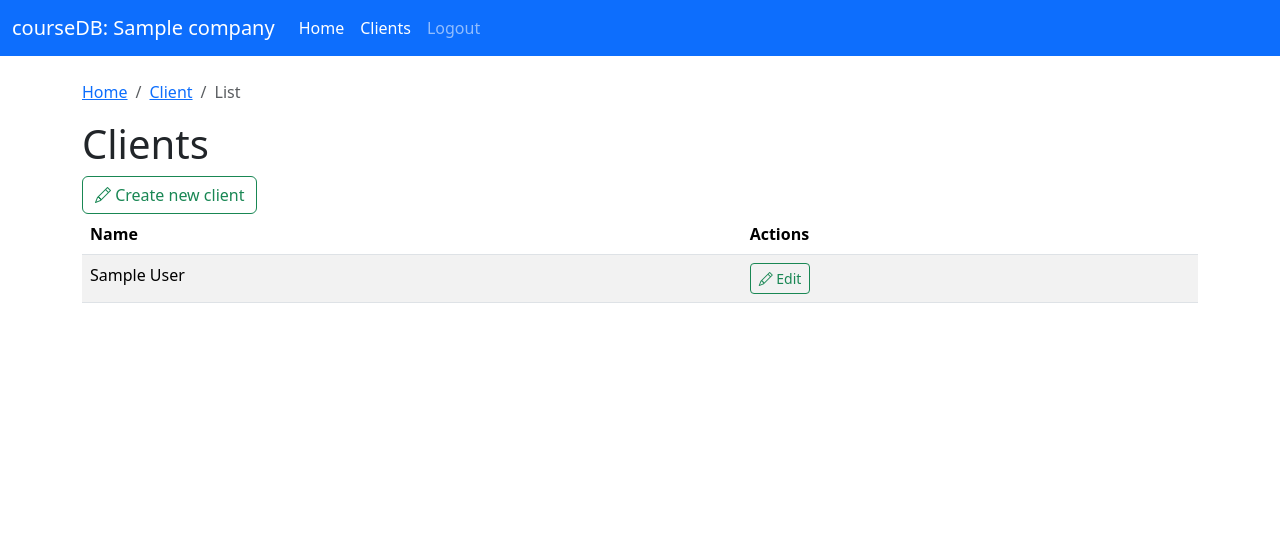
After one commit to wachjose88/courseDB, a Django app: page /client/list in a window 1280 px wide. The commit adds this page. Shown: the top 543 px of the page. Run offline with Django 5.2, Linux system fonts and the light colour scheme; a user stored in the database is signed in; tables that the repository leaves empty hold one stand-in row (values such as "Sample post"); some libraries are stand-ins or nearby versions.

Commit message:
form template, create edit client

```diff
--- a/coursedb/core/models.py
+++ b/coursedb/core/models.py
@@ -177,6 +177,13 @@ class Client(AddressMixin, EMailMixin, PhoneMixin):
         verbose_name=_('Family')
     )
 
+    company = models.ForeignKey(
+        Company,
+        related_name='clients',
+        on_delete=models.CASCADE,
+        verbose_name=_('Company')
+    )
+
     def name(self):
         return f'{self.first_name} {self.last_name}'
 
--- a/coursedb/core/templates/base.html
+++ b/coursedb/core/templates/base.html
@@ -8,7 +8,7 @@
         <meta name="viewport" content="width=device-width, initial-scale=1">
         <title>
             {% block title %}Home{% endblock %}
-            - {% translate 'courseDB' %}
+            :: {% translate 'courseDB' %}
         </title>
         <link href="{% static 'css/bootstrap.min.css' %}" rel="stylesheet" crossorigin="anonymous">
         <link href="{% static 'css/bootstrap-icons.min.css' %}" rel="stylesheet" crossorigin="anonymous">
--- a/coursedb/core/templates/core/base.html
+++ b/coursedb/core/templates/core/base.html
@@ -15,7 +15,13 @@
                 <div class="collapse navbar-collapse" id="navbarNav">
                     <ul class="navbar-nav">
                         <li class="nav-item">
-                            <a class="nav-link active" aria-current="page" href="#">Home</a>
+                            <a class="nav-link active" aria-current="page" href="{% url 'core.index' %}">
+                                {% translate 'Home' %}</a>
+                        </li>
+                        <li class="nav-item">
+                            <a class="nav-link active" href="{% url 'core.client.list' %}">
+                                {% translate 'Clients' %}
+                            </a>
                         </li>
                         <li class="nav-item">
                             <form action="{% url 'logout' %}" method="post">
@@ -31,7 +37,7 @@
         </nav>
     </header>
 
-    <main class="container mt-4">
+    <main class="container mt-4 mb-5">
         <nav aria-label="breadcrumb">
             <ol class="breadcrumb">
                 {% block breadcrumb %}
--- /dev/null
+++ b/coursedb/core/templates/core/clients/list.html
@@ -0,0 +1,46 @@
+{% extends 'core/base.html' %}
+{% load i18n %}
+
+{% block title %}
+    {% translate 'List :: Clients' %}
+{% endblock %}
+
+{% block breadcrumb %}
+    {{ block.super }}
+    <li class="breadcrumb-item"><a href="{% url 'core.client.list' %}">
+        {% translate 'Client' %}
+    </a></li>
+    <li class="breadcrumb-item active" aria-current="page">
+        {% translate 'List' %}
+    </li>
+{% endblock %}
+
+{% block content %}
+    <h1>{% translate 'Clients' %}</h1>
+
+    <a href="{% url 'core.client.create' %}" class="btn btn-outline-success">
+        <i class="bi bi-pencil"></i> {% translate 'Create new client' %}
+    </a>
+
+    <table class="table table-striped table-hover">
+        <thead>
+            <tr>
+                <th>{% translate 'Name' %}</th>
+                <th>{% translate 'Actions' %}</th>
+            </tr>
+        </thead>
+        <tbody>
+            {% for client in clients %}
+                <tr>
+                    <td>{{ client.name }}</td>
+                    <td>
+                        <a href="{% url 'core.client.edit' client_id=client.id %}"
+                                class="btn btn-outline-success btn-sm">
+                            <i class="bi bi-pencil"></i> {% translate 'Edit' %}
+                        </a>
+                    </td>
+                </tr>
+            {% endfor %}
+        </tbody>
+    </table>
+{% endblock %}
--- a/coursedb/core/urls.py
+++ b/coursedb/core/urls.py
@@ -1,10 +1,15 @@
 from django.urls import path
 
-from core.views import base
+from core.views import base, clients
 from django.contrib.auth import views as av
 
 urlpatterns = [
     path('', base.index, name='core.index'),
+    path('client/list', clients.client_list, name='core.client.list'),
+    path('client/create', clients.client_create_edit,
+         name='core.client.create'),
+    path('client/<int:client_id>/edit', clients.client_create_edit,
+         name='core.client.edit'),
 
     path("login/", av.LoginView.as_view(), name="login"),
     path("logout/", av.LogoutView.as_view(), name="logout"),
--- /dev/null
+++ b/coursedb/core/views/clients.py
@@ -0,0 +1,45 @@
+from django.contrib import messages
+from django.contrib.auth.decorators import login_required
+from django.shortcuts import render, get_object_or_404, redirect
+from django.utils.translation import gettext as _
+
+from core.models import Client
+from forms import ClientForm
+
+
+@login_required
+def client_list(request):
+    clients = request.user.company.clients.all()
+    params = {
+        'clients': clients,
+    }
+    return render(request, 'core/clients/list.html', params)
+
+
+@login_required
+def client_create_edit(request, client_id=None):
+    client = None
+    if client_id is not None:
+        client = get_object_or_404(Client, pk=client_id)
+    if request.method == 'POST':
+        if client_id is not None:
+            form = ClientForm(request.POST, instance=client)
+        else:
+            form = ClientForm(request.POST)
+        if form.is_valid():
+            form.save()
+            if client_id is not None:
+                messages.success(request, _('Client edited successfully'))
+            else:
+                messages.success(request, _('Client created successfully'))
+            return redirect('core.client.list')
+    else:
+        if client_id is not None:
+            form = ClientForm(instance=client)
+        else:
+            form = ClientForm()
+    params = {
+        'form': form,
+        'client': client,
+    }
+    return render(request, 'core/clients/create_edit.html', params)
```
Also changed, not shown: coursedb/core/fields.py (added, +22 -0 lines), coursedb/core/forms.py (+19 -0 lines), coursedb/core/templates/core/clients/create_edit.html (added, +40 -0 lines), coursedb/core/templates/core/includes/form.html (added, +45 -0 lines), coursedb/core/migrations/0003_client_company.py (added).
